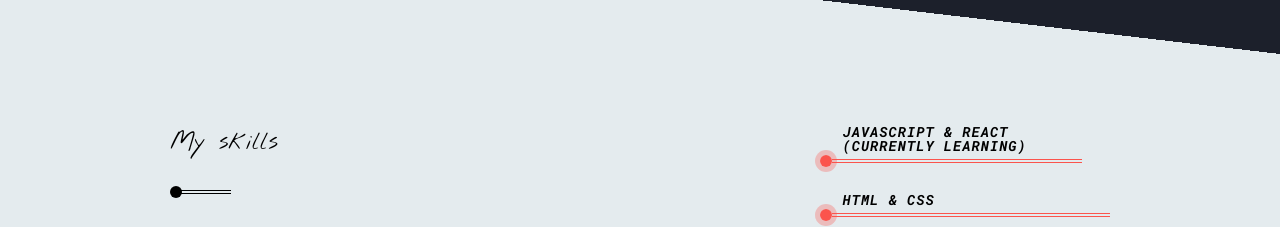
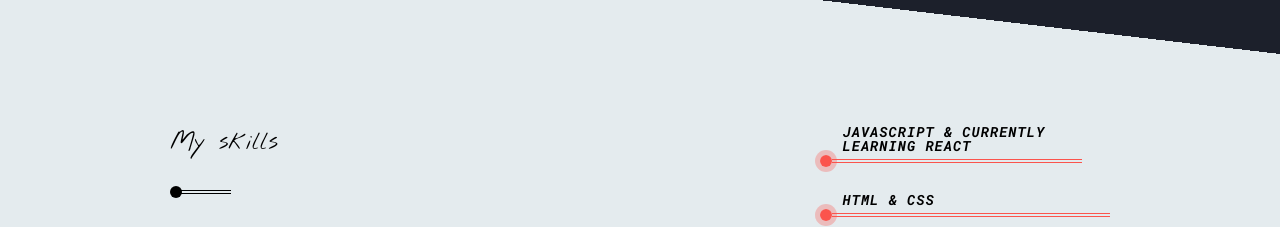
Before and after one commit to Marina8989/marina8989.github.io, a plain HTML site: page index.html in a window 1280 px wide. Shown: the part 4100-4327 px from the top of the page. Drawn offline with nearby package versions, Linux system fonts and the light colour scheme; some packages are replaced by stand-ins of ours.

Commit message:
added updates

```diff
--- a/index.html
+++ b/index.html
@@ -218,7 +218,7 @@
                             <div class="skills">
                                 <div data-progress="90" class="skills-item wow">
                                     <div class="skills-item-progress"></div>
-                                    <h4>JavaScript &amp; React (currently learning)</h4>
+                                    <h4>JavaScript &amp; Currently learning React</h4>
                                 </div>
                                 <div data-progress="100" class="skills-item wow">
                                     <div class="skills-item-progress"></div>
```
